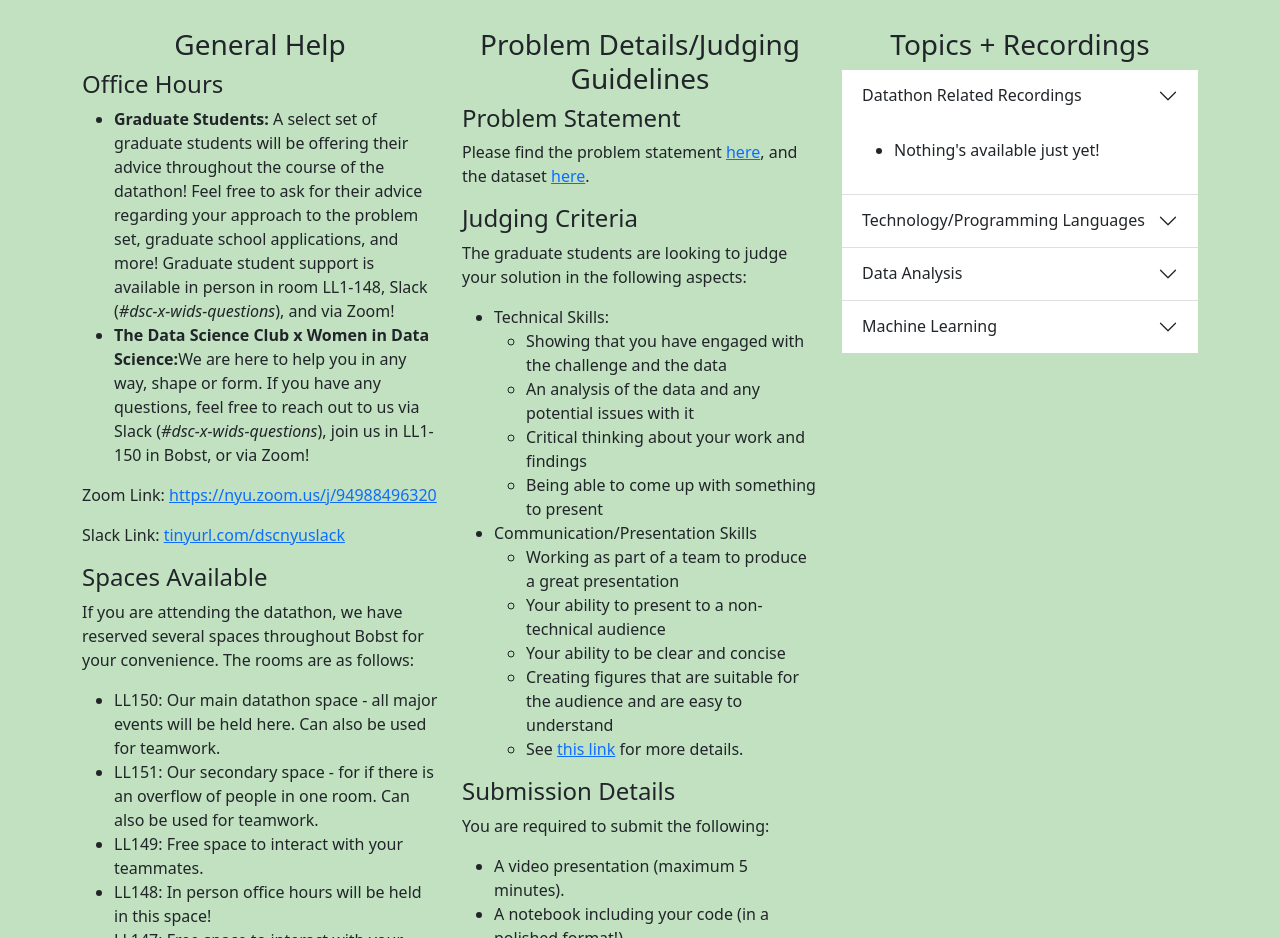
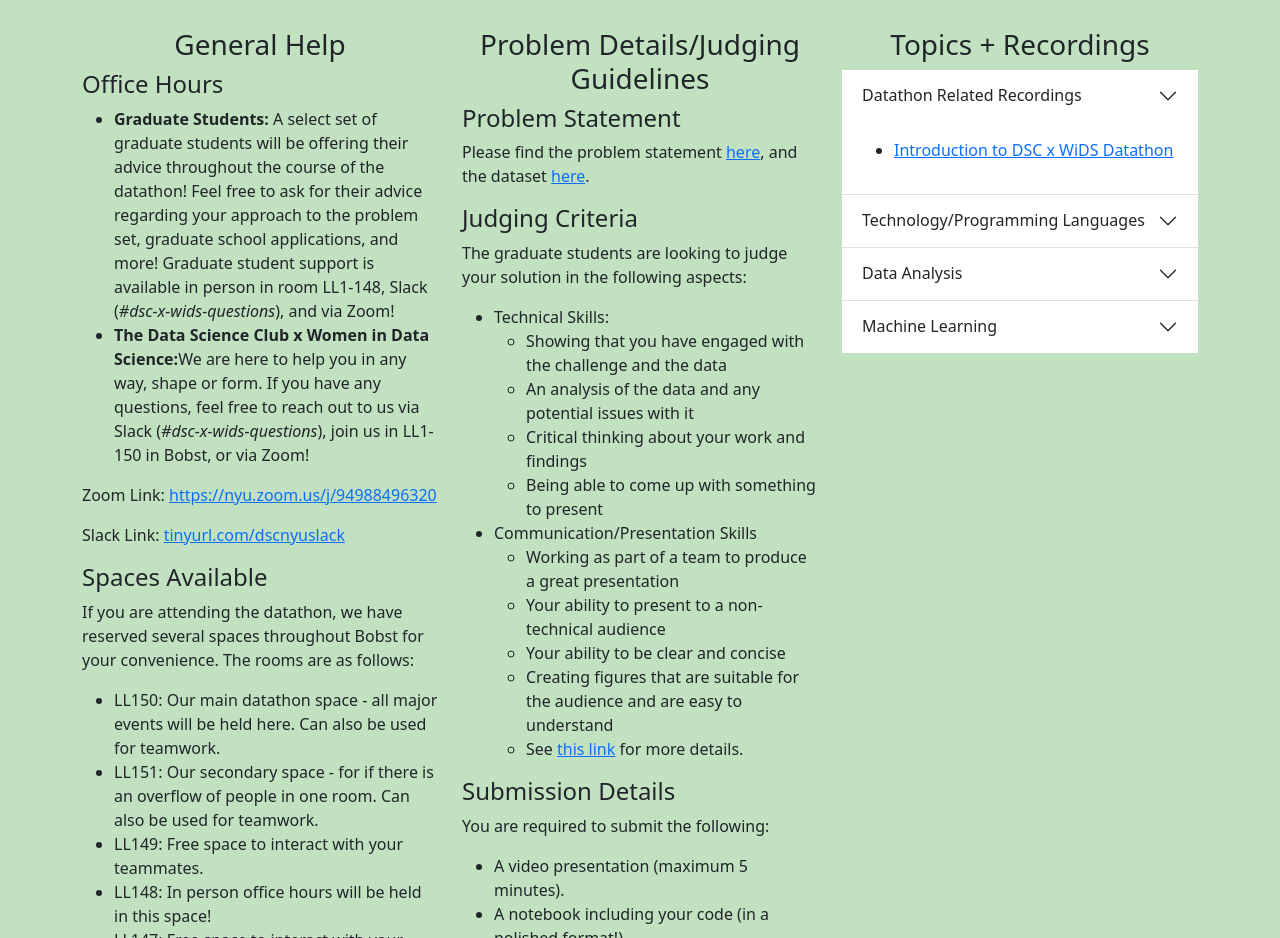
Before and after one commit to DSCxWIDS/DSCxWIDS.github.io, a plain HTML site: page index.html in a window 1280 px wide. Shown: the part 2480-3418 px from the top of the page. Drawn offline with nearby package versions, Linux system fonts and the light colour scheme.

Commit message:
zoom recording

```diff
--- a/index.html
+++ b/index.html
@@ -196,7 +196,7 @@
                             data-bs-parent="#accordionFlushExample">
                             <div class="accordion-body">
                                 <ul>
-                                    <li>Nothing's available just yet!</li>
+                                    <li><a href="https://nyu.zoom.us/rec/share/5CBqUv3LB6GslRi5zg9IRdf_Uz2bcdq7_VgiY0sMTy5tJMoI8wZhOiPRAT453gGU.y14GeyLGbYaMV4cJ">Introduction to DSC x WiDS Datathon</a></li>
                                 </ul>
                             </div>
                         </div>
```
